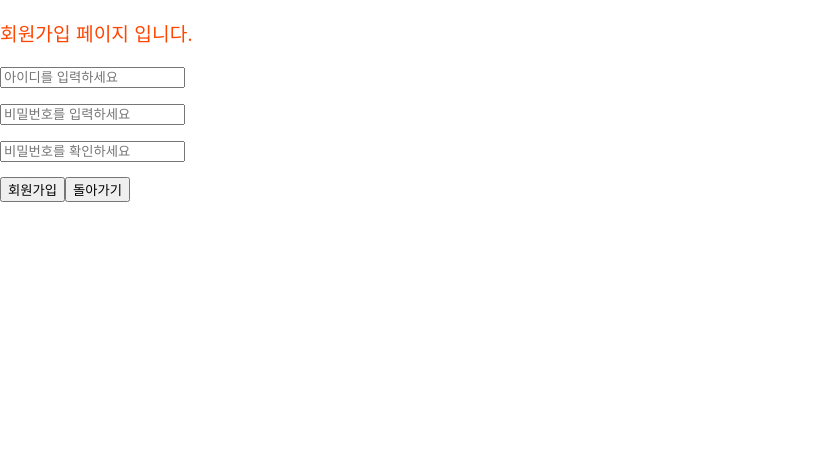
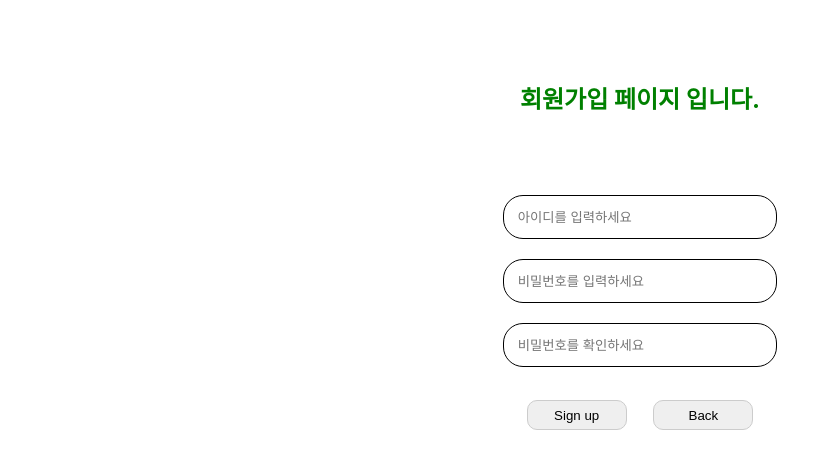
Before and after one commit to ansrlgur12/React-Practice, a React (Create React App) app: page /SignUp in a window 1280 px wide. Shown: the top 468 px of the page, without its empty margins (0-840 px from the left). Built offline with nearby package versions, Linux system fonts and the light colour scheme.

Commit message:
styled-components

```diff
--- a/src/pages/Home.jsx
+++ b/src/pages/Home.jsx
@@ -1,20 +1,24 @@
 import React from "react";
 import { useNavigate } from "react-router-dom";
 import styled from "styled-components";
+import { ButtonStyle, TitleStyle } from "./Login";
 
 const HomeContainer = styled.div`
-    p{
-        color: red;
-        font-size: 2em;
-    }
+    display: flex;
+    flex-direction: column;
+    justify-content: center;
+    align-items: center;
 `;
 
 const Home = () => {
     const nav = useNavigate();
     return(
         <HomeContainer>
-            <p>여기는 홈 입니다.</p>
-            <button onClick={()=>nav("/Login")}>Login</button>
+            <TitleStyle color="red">여기는 홈 입니다.</TitleStyle>
+            <div className="buttonList">
+                <ButtonStyle onClick={()=>nav("/Login")}>Login</ButtonStyle>
+                <ButtonStyle onClick={()=>nav("/Signup")}>Sign up</ButtonStyle>
+            </div>
         </HomeContainer>
     )
 }
--- a/src/pages/Login.jsx
+++ b/src/pages/Login.jsx
@@ -3,10 +3,34 @@ import styled from "styled-components";
 import { useNavigate } from "react-router-dom";
 
 const LoginContainer = styled.div`
-    p{
-        color: royalblue;
-        font-size: 1.5em;
-    }
+    height: 60vh;
+    display: flex;
+    flex-direction: column;
+    justify-content: space-around;
+    align-items: center;
+`;
+
+export const TitleStyle = styled.h1`
+    color: ${props => props.color || 'black'};
+    font-size: 1.5em;
+    margin-top: 10vh;
+    margin-bottom: 10vh;
+`;
+
+export const InputStyle = styled.input`
+    width: 20vw;
+    height: 40px;
+    border-radius: 20px;
+    padding-left: 1em;
+    border: 1px solid black;
+`;
+
+export const ButtonStyle = styled.button`
+    width: 100px;
+    height: 30px;
+    margin: 1em;
+    border-radius: 10px;
+    border: 1px solid #ccc;
 `;
 
 const Login = () => {
@@ -32,12 +56,14 @@ const Login = () => {
 
     return(
         <LoginContainer>
-            <p>여기는 로그인 페이지 입니다.</p>
-            <div><input type="text" placeholder="아이디를 입력하세요" onChange={onChangeId}/></div>
-            <div><input type="password" placeholder="비밀번호를 입력하세요" onChange={onChangePwd}/></div>
-            <div><button onClick={onClickLogin}>로그인</button></div>
-            <button onClick={()=>nav("/")}>Home</button>
-            <button onClick={()=>nav("/SignUp")}>Sign up</button>
+            <TitleStyle color="royalblue">여기는 로그인 페이지 입니다.</TitleStyle>
+            <InputStyle type="text" placeholder="아이디를 입력하세요" onChange={onChangeId}/>
+            <InputStyle type="password" placeholder="비밀번호를 입력하세요" onChange={onChangePwd}/>
+            <div className="buttonList">
+                <ButtonStyle onClick={onClickLogin}>Login</ButtonStyle>
+                <ButtonStyle onClick={()=>nav("/SignUp")}>Sign up</ButtonStyle>
+                <ButtonStyle onClick={()=>nav("/")}>Home</ButtonStyle>
+            </div>
         </LoginContainer>
     )
 }
--- a/src/pages/SignUp.jsx
+++ b/src/pages/SignUp.jsx
@@ -1,21 +1,24 @@
 import React, {useState} from "react";
 import { useNavigate } from "react-router-dom";
 import { styled } from "styled-components";
+import { ButtonStyle, InputStyle, TitleStyle } from "./Login";
 
 const SignUpContainer = styled.div`
-    p{
-        font-size: 1.2em;
-        color: orangered;
-    }
-    .hint {
-      display: flex;
-      margin-top: 5px;
-      margin-bottom: 10px;
-      margin-right: 40px;
-      align-items:center;
-      font-size: 12px;
-      color: #999;
-    }
+
+    display: flex;
+    flex-direction: column;
+    justify-content: center;
+    align-items: center;
+
+`;
+
+const Hints = styled.div`
+    display: flex;
+    margin-top: 10px;
+    margin-bottom: 10px;
+    align-items:center;
+    font-size: 12px;
+    color: #999;
     .success {
         color: royalblue;
     }
@@ -33,17 +36,15 @@ const SignUp = () => {
     const [signUpPwd, setSignUpPwd] = useState("");
     const [signUpConPw, setSignUpConPw] = useState("");
 
-    // 오류 메시지
-    const [idMessage, setIdMessage] = useState("");
-    const [pwMessage, setPwMessage] = useState("");
-    const [conPwMessage, setConPwMessage] = useState("");
-
     // 유효성 검사
     const [isId, setIsId] = useState(false);
     const [isPw, setIsPw] = useState(false)
     const [isConPw, setIsConPw] = useState(false);
 
-
+    // 오류 메시지
+    const [idMessage, setIdMessage] = useState("");
+    const [pwMessage, setPwMessage] = useState("");
+    const [conPwMessage, setConPwMessage] = useState("");
 
     const onChangeId = (e) => {
         setSignUpId(e.target.value);
@@ -86,23 +87,25 @@ const SignUp = () => {
 
     return(
         <SignUpContainer>
-        <p>회원가입 페이지 입니다.</p>
-        <div><input type="text" placeholder="아이디를 입력하세요" onChange={onChangeId} value={signUpId}/></div>
-        <div className="hint">
+        <TitleStyle color="green">회원가입 페이지 입니다.</TitleStyle>
+        <InputStyle type="text" placeholder="아이디를 입력하세요" onChange={onChangeId} value={signUpId}/>
+        <Hints>
             {signUpId.length > 0 && <span className={`message ${isId ? 'success' : 'error'}`}>{idMessage}</span>}
-        </div>
-        <div><input type="password" placeholder="비밀번호를 입력하세요" onChange={onChangePwd} value={signUpPwd}/></div>
-        <div className="hint">
+        </Hints>
+        <InputStyle type="password" placeholder="비밀번호를 입력하세요" onChange={onChangePwd} value={signUpPwd}/>
+        <Hints>
             {signUpPwd.length > 0 && (
                     <span className={`${isPw ? 'success' : 'error'}`}>{pwMessage}</span>)}
-        </div>
-        <div><input type="password" placeholder="비밀번호를 확인하세요" onChange={onChangeConPw} value={signUpConPw}/></div>
-        <div className="hint">
+        </Hints>
+        <InputStyle type="password" placeholder="비밀번호를 확인하세요" onChange={onChangeConPw} value={signUpConPw}/>
+        <Hints>
             {signUpConPw.length > 0 && (
                     <span className={`${isConPw ? 'success' : 'error'}`}>{conPwMessage}</span>)}
+        </Hints>
+        <div className="buttonList">
+            <ButtonStyle onClick={()=>nav("/Login")}>Sign up</ButtonStyle>
+            <ButtonStyle onClick={()=>nav("/Login")}>Back</ButtonStyle>
         </div>
-        <button onClick={()=>nav("/Login")}>회원가입</button>
-        <button onClick={()=>nav("/Login")}>돌아가기</button>
         </SignUpContainer>
     )
 }
```
